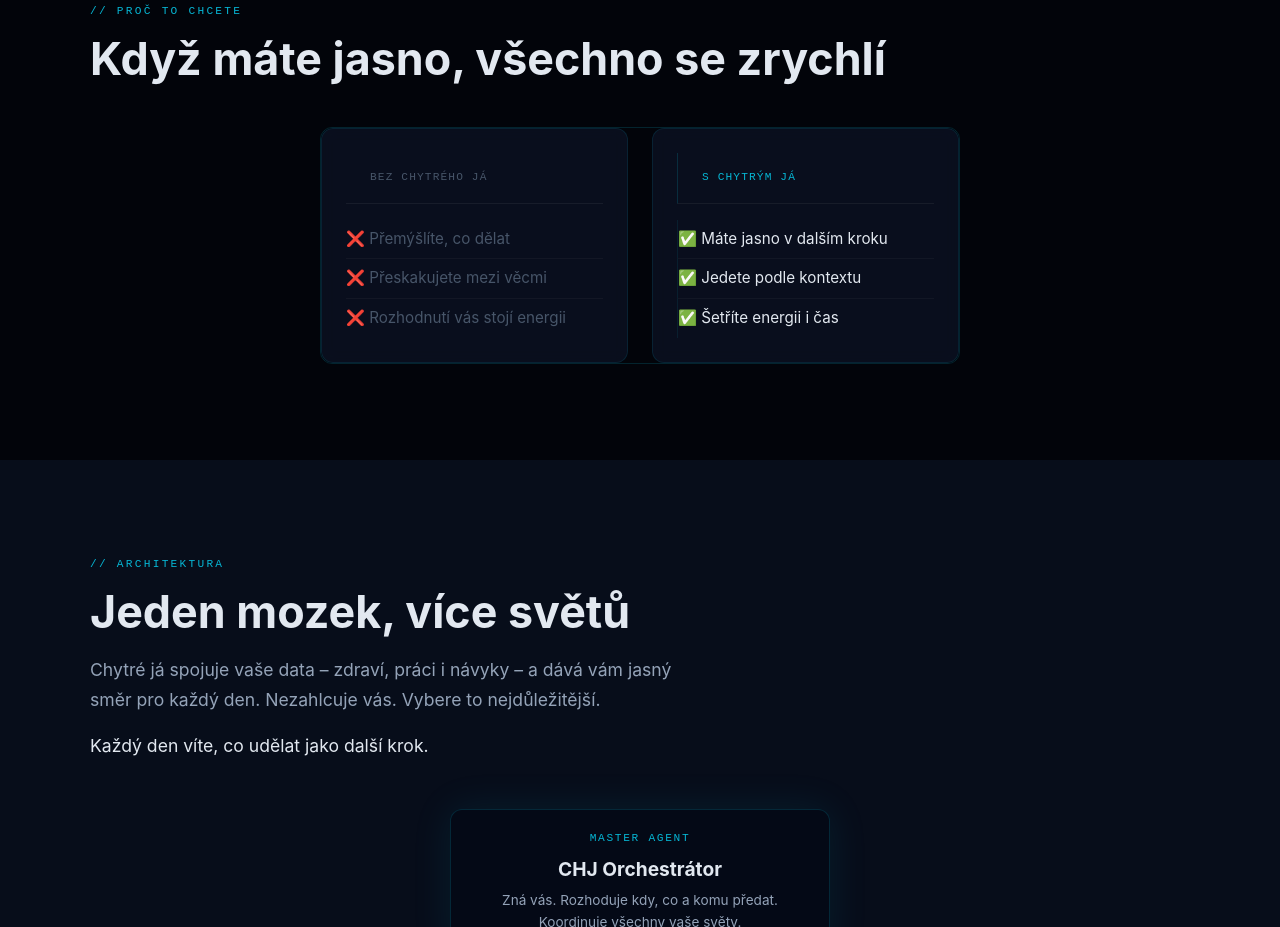
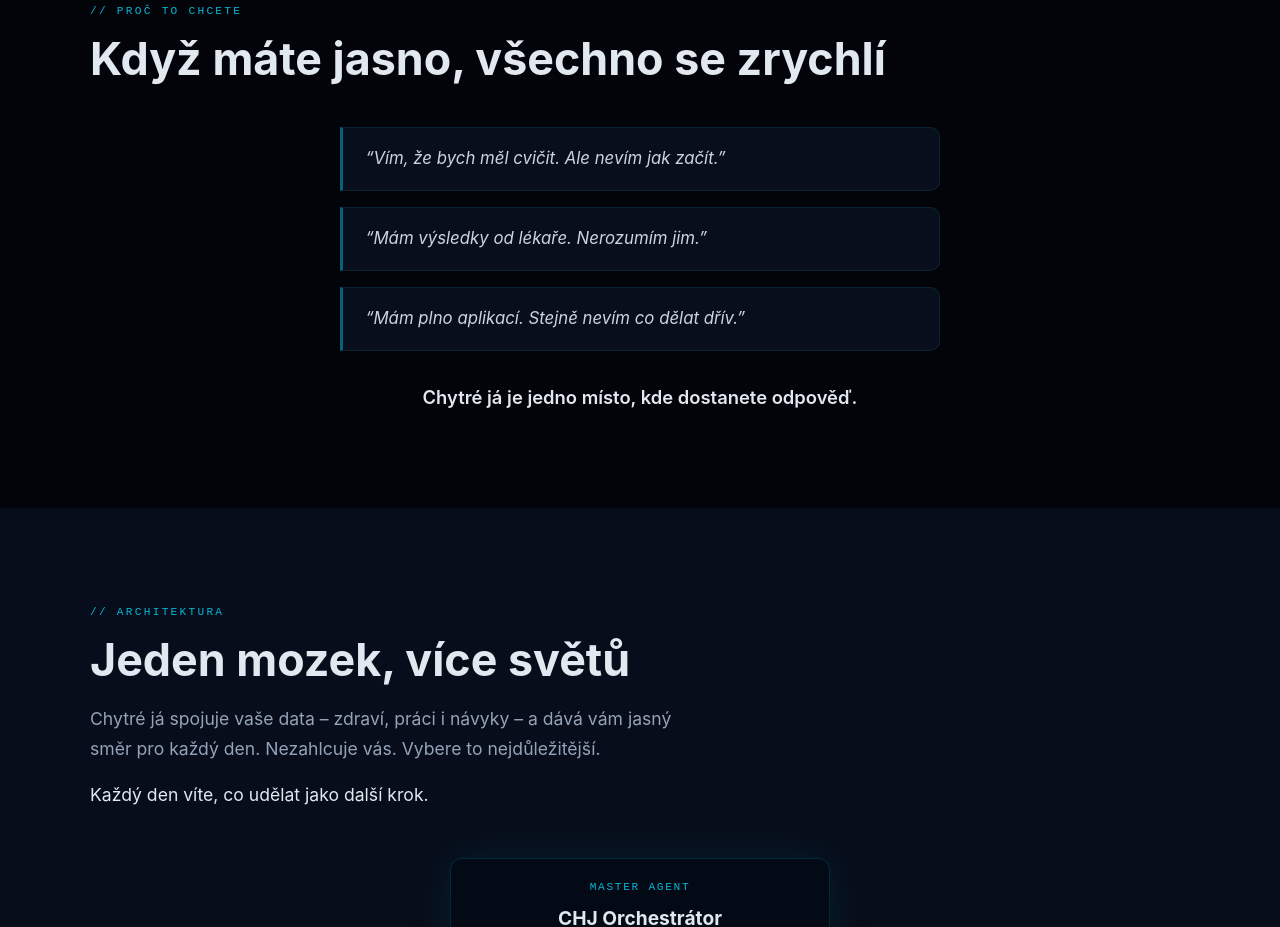
Before and after one commit to JosefCipera/chytreja-web, a plain HTML site: page index.html in a window 1280 px wide. Shown: the part 893-1820 px from the top of the page. Drawn offline with Linux system fonts and the light colour scheme.

Commit message:
feat(value): replace generic bullets with 3 relatable quotes + closing statement

```diff
--- a/index.html
+++ b/index.html
@@ -700,25 +700,24 @@
 
     /* ── VALUE / WHY ── */
     #value { background: var(--bg); }
-    .why-grid {
-      display: grid; grid-template-columns: 1fr 1fr;
-      gap: 1.5rem; margin-top: 2.5rem; max-width: 640px; margin-left: auto; margin-right: auto;
-    }
-    .why-col {
+    .why-quotes {
+      display: flex; flex-direction: column; gap: 1rem;
+      margin-top: 2.5rem; max-width: 600px; margin-left: auto; margin-right: auto;
+    }
+    .why-quote-card {
       background: rgba(15,23,42,0.6);
       border: 1px solid rgba(6,182,212,0.12);
-      border-radius: 12px; padding: 1.5rem;
-    }
-    .why-col-header {
-      font-family: monospace; font-size: 0.7rem; letter-spacing: 0.1em;
-      color: #06b6d4; text-transform: uppercase; margin-bottom: 1rem;
-    }
-    .why-item {
-      font-size: 0.95rem; color: #cbd5e1; padding: 0.45rem 0;
-      border-bottom: 1px solid rgba(255,255,255,0.04);
-    }
-    .why-item:last-child { border-bottom: none; }
-    @media (max-width: 560px) { .why-grid { grid-template-columns: 1fr; } }
+      border-left: 3px solid rgba(6,182,212,0.5);
+      border-radius: 0 10px 10px 0;
+      padding: 1.1rem 1.4rem;
+      font-size: 1.05rem; font-style: italic;
+      color: #cbd5e1; line-height: 1.6;
+    }
+    .why-answer {
+      max-width: 600px; margin: 2rem auto 0;
+      font-size: 1.15rem; font-weight: 600;
+      color: #e2e8f0; text-align: center;
+    }
 
     /* ── REFERENCES ── */
     #references { background: var(--bg); }
@@ -1120,20 +1119,12 @@
     <div class="section-tag">// PROČ TO CHCETE</div>
     <h2>Když máte jasno, všechno se zrychlí</h2>
 
-    <div class="why-grid">
-      <div class="why-col">
-        <div class="why-col-header">Bez Chytrého já</div>
-        <div class="why-item">❌ Přemýšlíte, co dělat</div>
-        <div class="why-item">❌ Přeskakujete mezi věcmi</div>
-        <div class="why-item">❌ Rozhodnutí vás stojí energii</div>
-      </div>
-      <div class="why-col">
-        <div class="why-col-header">S Chytrým já</div>
-        <div class="why-item">✅ Máte jasno v dalším kroku</div>
-        <div class="why-item">✅ Jedete podle kontextu</div>
-        <div class="why-item">✅ Šetříte energii i čas</div>
-      </div>
+    <div class="why-quotes">
+      <div class="why-quote-card">&ldquo;Vím, že bych měl cvičit. Ale nevím jak začít.&rdquo;</div>
+      <div class="why-quote-card">&ldquo;Mám výsledky od lékaře. Nerozumím jim.&rdquo;</div>
+      <div class="why-quote-card">&ldquo;Mám plno aplikací. Stejně nevím co dělat dřív.&rdquo;</div>
     </div>
+    <p class="why-answer">Chytré já je jedno místo, kde dostanete odpověď.</p>
   </div>
 </section>
 
```
